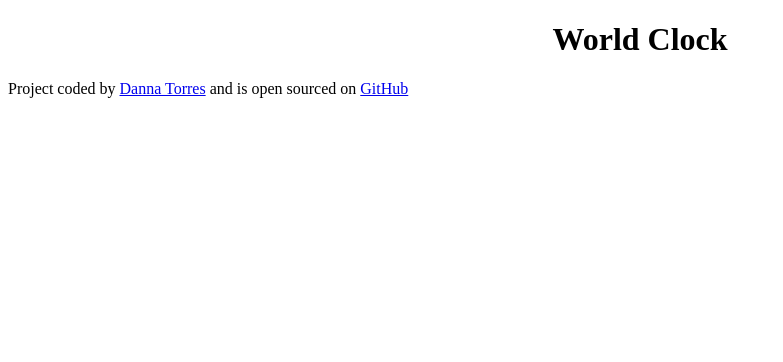
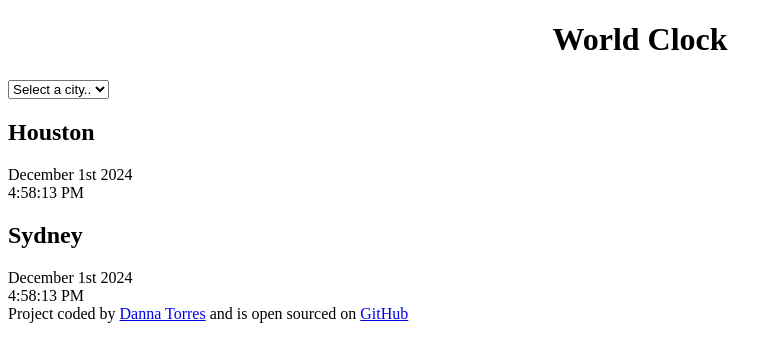
Before and after one commit to dptorrez/World-clock, a plain HTML site: page index.html in a window 1280 px wide. Shown: the whole page, without its empty margins (0-783 px from the left). Drawn offline with Linux system fonts and the light colour scheme.

Commit message:
Added basic HTML

```diff
--- a/index.html
+++ b/index.html
@@ -7,7 +7,34 @@
     <title>The world clock</title>
 </head>
 <body>
+    <div class="encapsule">
     <h1>World Clock</h1>
+
+    <select name="" id="">
+        <option value="">Select a city..</option>
+        <option value="">Houston</option>
+        <option value="">Sydney</option>
+        <option value="">Honolulu</option>
+        <option value="">Matamoros</option>
+    </select>
+    <div class="cities">
+        <h2>Houston</h2>
+        <div class="day">
+            December 1st 2024
+        </div>
+        <div class="time">
+            4:58:13 PM
+        </div>
+        <div class="cities">
+            <h2>Sydney</h2>
+            <div class="day">
+                December 1st 2024
+            </div>
+            <div class="time">
+                4:58:13 PM
+            </div>
+    </div>
+    </div>
     <footer>Project coded by <a href="https://github.com/dptorrez">Danna Torres</a> and is open sourced on <a href="https://github.com/dptorrez/World-clock.git"> GitHub</a> </footer>
     <script src="javascript/index.js"></script>
 </body>
```
